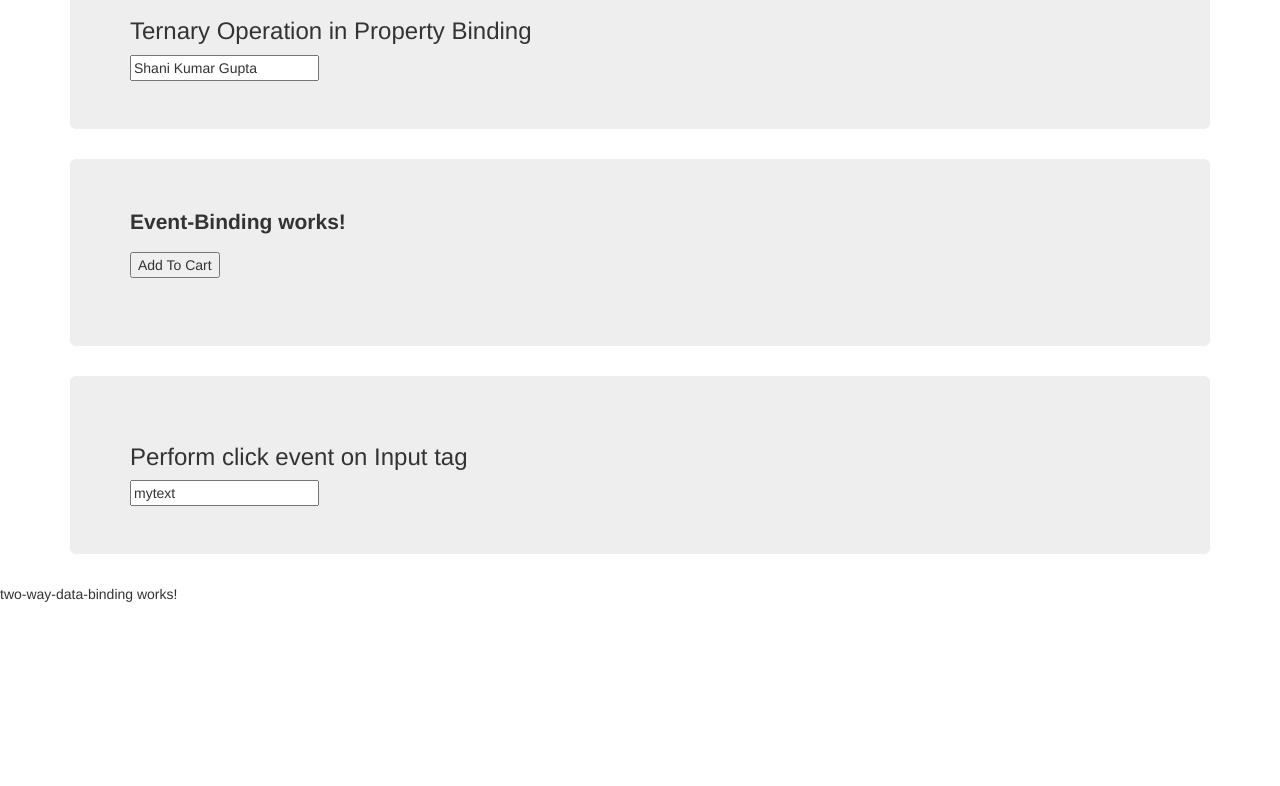
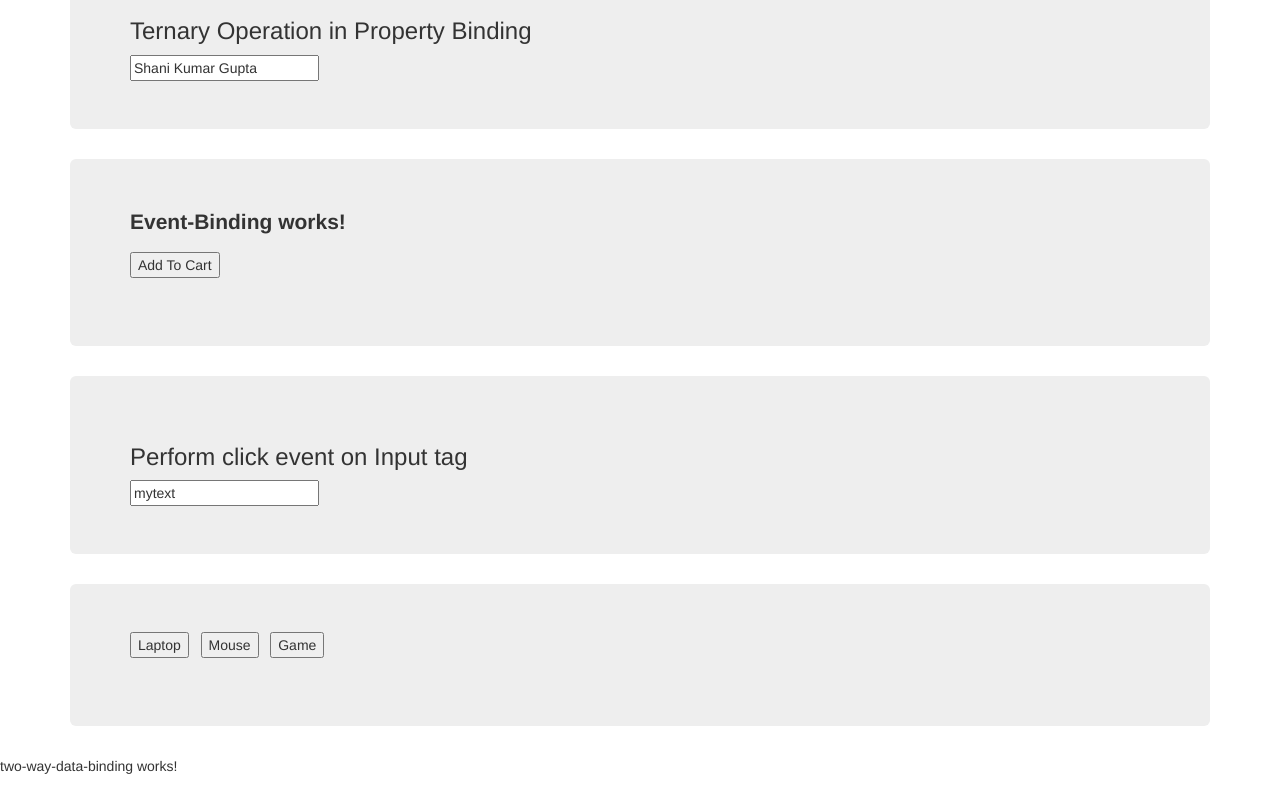
Before and after one commit to ShaniKumarGupta/Angular, an Angular app in the folder DataBinding/: page / in a window 1280 px wide. Shown: the part 2821-3607 px from the top of the page. Before the commit the page ends 3435 px from the top, so only its background shows below. Built offline with nearby package versions, Linux system fonts and the light colour scheme.

Commit message:
Perform click event binding on multiple button

```diff
--- a/DataBinding/src/app/event-binding/event-binding.component.html
+++ b/DataBinding/src/app/event-binding/event-binding.component.html
@@ -8,4 +8,10 @@
         <h3>Perform click event on Input tag</h3>
         <input type="text" value="mytext" (click)="onInputClick($event)">
     </div>
+    <div class="jumbotron">
+        <button value="Laptop" (click)="onAddCart1($event)">Laptop</button>&nbsp;&nbsp;
+        <button value="Mouse" (click)="onAddCart1($event)">Mouse</button>&nbsp;&nbsp;
+        <button value="Game" (click)="onAddCart1($event)">Game</button>
+        <h2>{{msg1}}</h2>
+    </div>
 </div>
--- a/DataBinding/src/app/event-binding/event-binding.component.ts
+++ b/DataBinding/src/app/event-binding/event-binding.component.ts
@@ -8,6 +8,7 @@ import { Component, OnInit } from '@angular/core';
 export class EventBindingComponent implements OnInit {
 
   msg:string = "";
+  msg1:string = "";
 
   onAddCart(){
     this.msg = "Product is added into cart";
@@ -17,6 +18,10 @@ export class EventBindingComponent implements OnInit {
     console.log(event.target.value);
   }
 
+  onAddCart1(event){
+    this.msg1 = event.target.value + " added in your cart";
+  }
+
   constructor() { }
 
   ngOnInit(): void {
```
